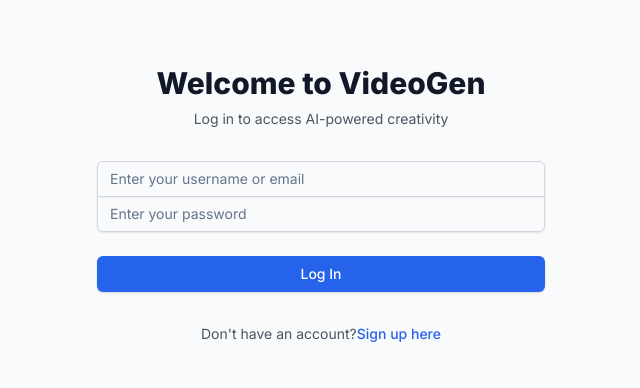
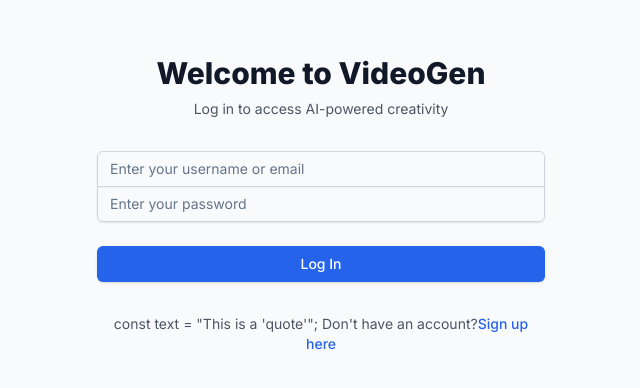
Before and after one commit to sshakya30/videogen, a Next.js app: page / in a window 1280 px wide. Shown: the part 208-596 px from the top of the page, without its empty margins (319-959 px from the left). Built offline with nearby package versions, Linux system fonts and the light colour scheme.

Commit message:
Added a const text

```diff
--- a/app/page.tsx
+++ b/app/page.tsx
@@ -73,6 +73,7 @@
         </form>
         <div className="text-center">
           <p className="mt-2 text-sm text-gray-600">
+          const text = "This is a 'quote'";
             Don't have an account?{''}
             <Link href="/signup" className="font-medium text-blue-600 hover:text-blue-500">
               Sign up here
```
